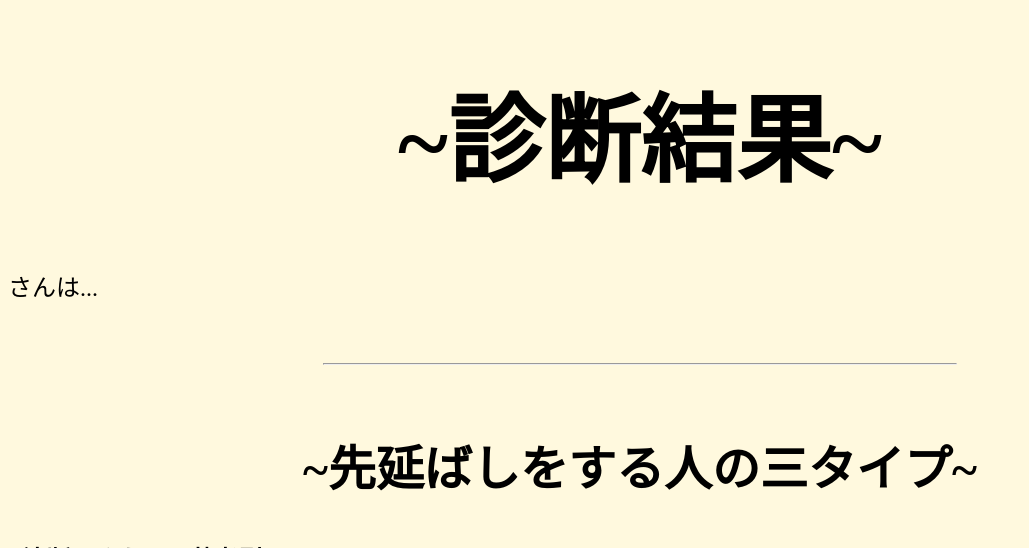
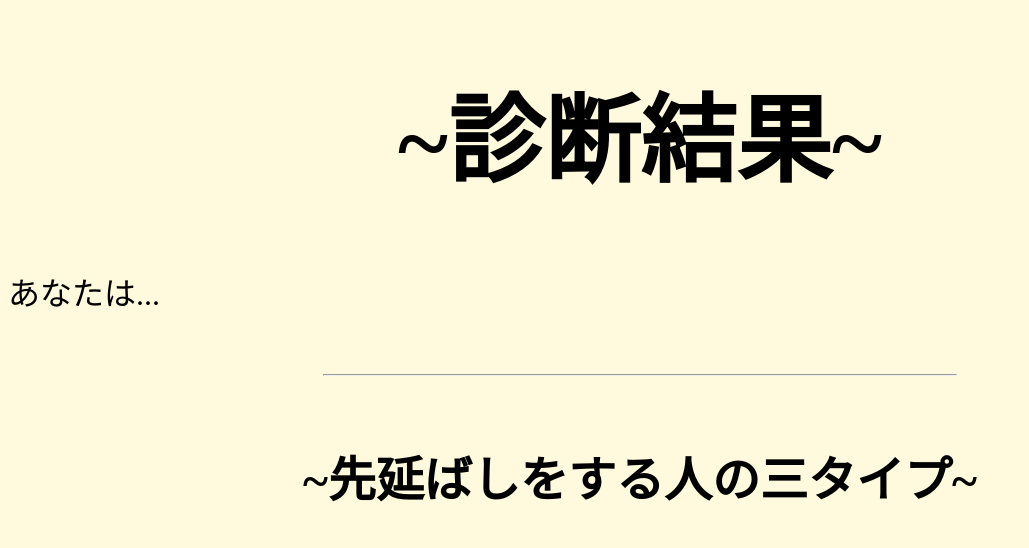
Before and after one commit to inamake/psychopath_bot, a Flask app: template templates/result.html in a window 1280 px wide. Shown: the top 548 px of the page, without its empty margins (0-1029 px from the left). Run offline with Flask 2, Linux system fonts and the light colour scheme; the template is opened without the code that fills it, so the values that code supplies are empty.

Commit message:
css追加(11/29)

```diff
--- a/main.py
+++ b/main.py
@@ -122,7 +122,7 @@ def result():
     if int(total) == len(replyList):
         totalReply = sum(replyList)
         estimate = diagnostics_result(totalReply)
-        return render_template('result.html', title="診断結果", estimate=estimate, user=user)
+        return render_template('result.html', title="診断結果", estimate=estimate)
     else:
         return "全てに回答して下さい"
     # reply = request.args.get('test1', '')
--- a/templates/result.html
+++ b/templates/result.html
@@ -1,7 +1,7 @@
 {% extends "layout.html" %}
 {% block body %}
     <div align="center"><font size="7"><h1>~診断結果~</h1></font></div>
-    <p><font size="5">{{ user }}さんは...<br>
+    <p><font size="6">あなたは...<br>
         <b>{{ estimate }}</b></font></p><br>
     <br>
     <hr width="50%">
@@ -20,15 +20,15 @@
 
         <p>この三タイプの先延ばしをする人は、以下のように途方もなく大きな嘘を自分についている。</p><br>
 
-        <br>
-    <hr width="50%">
-        <br>
 
         <p>・これは明日やった方が良さそうだ（実際にはやらない）</p>
         <p>・ギリギリでプレッシャーがあったほうが、うまくできる<br>（実際はできない） </p>
         <p>・これは重要ではない（本当は重要だ！）</p><br>
     </font>
 
+    <br>
+    <hr width="50%">
+    <br>
 
     <div align="center"><font size="6"><h2>~やりたくなったら、待たずにやれ！~</h2></font></div>
     <font size="6">
```
